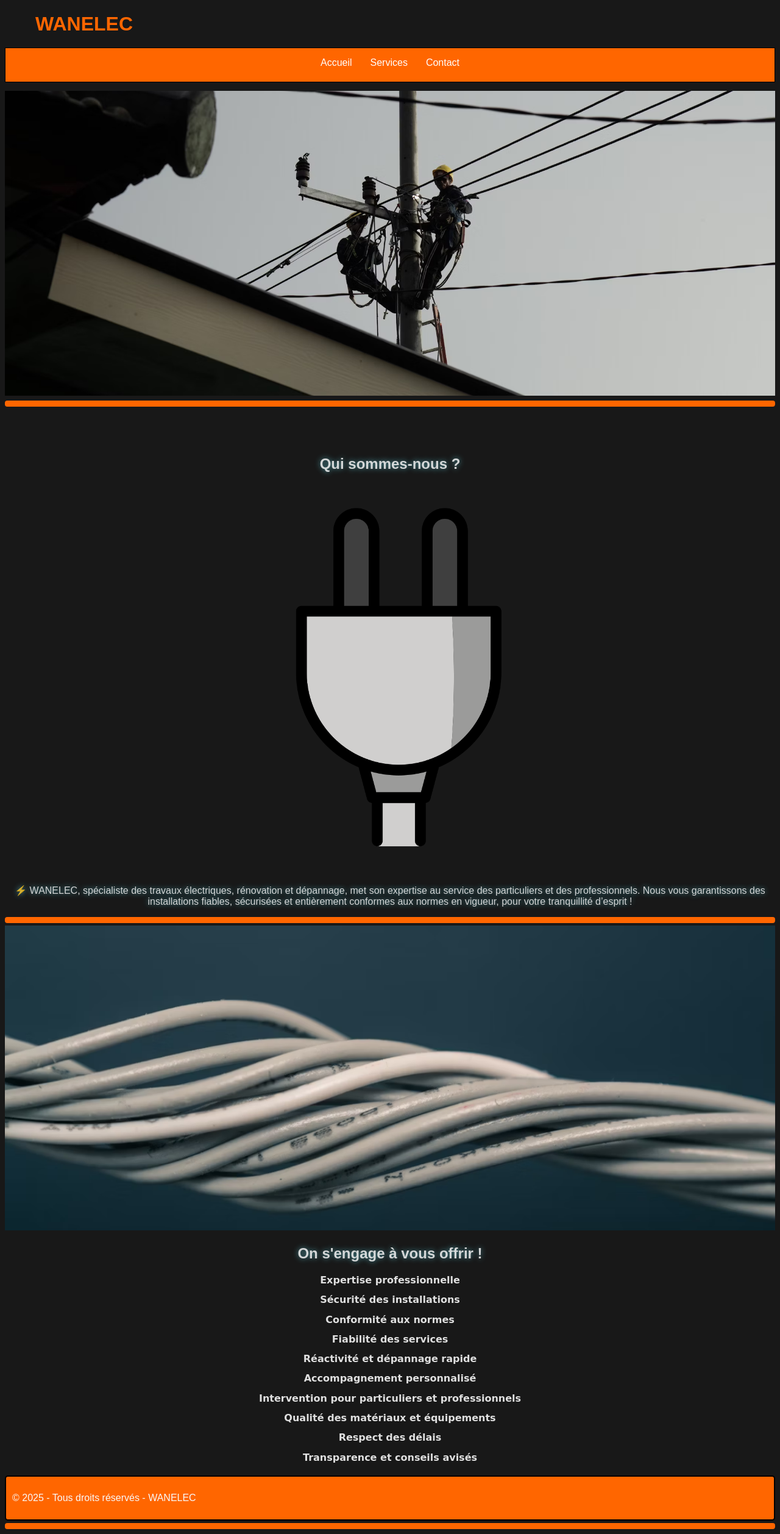
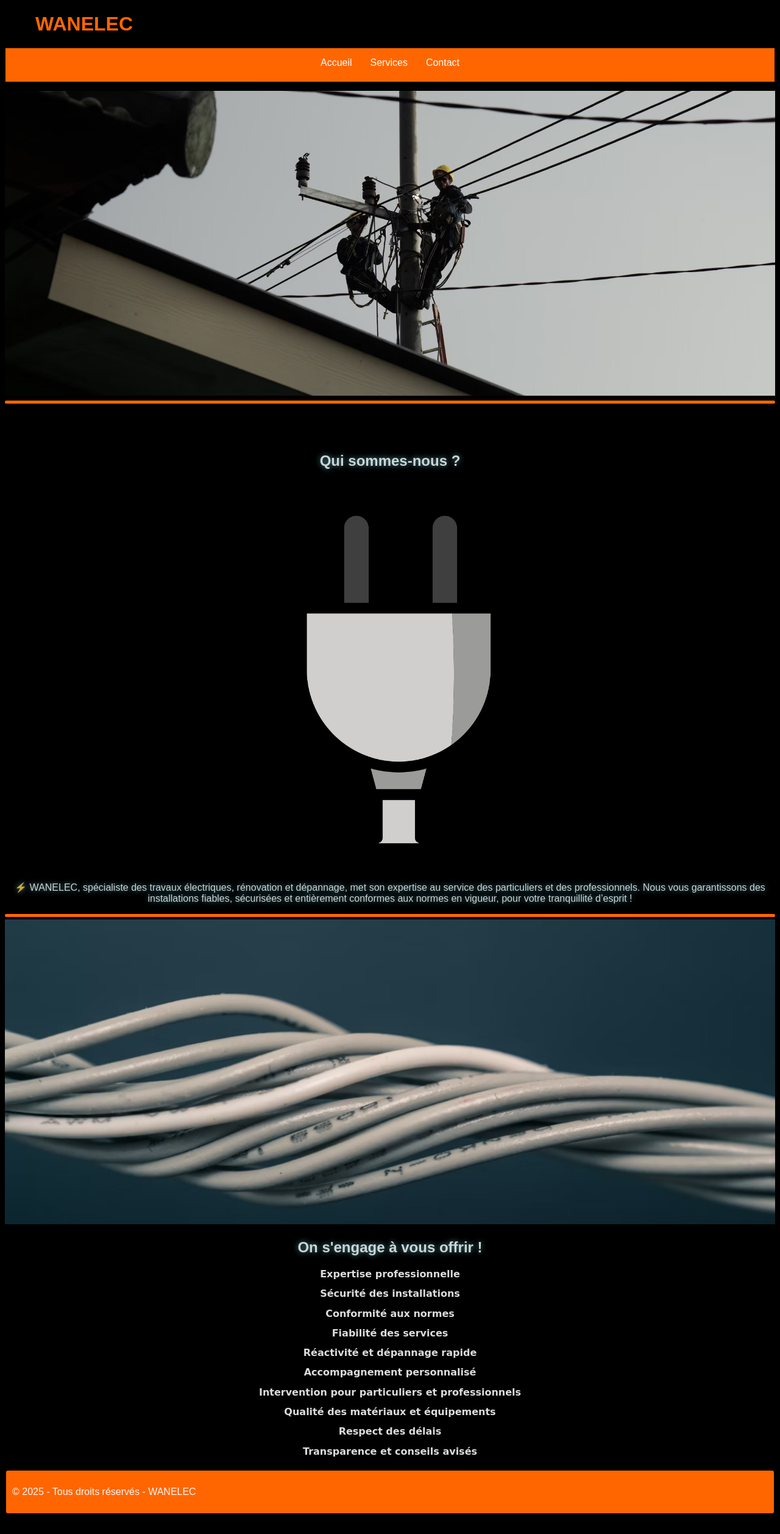
Before and after one commit to nourelislm93700/ELEKWAN, a PHP site: page / in a window 1280 px wide. Shown: the whole page at 61% size. After the commit the page ends 2482 px from the top, so only its background shows below. Run offline with PHP 8.4, Linux system fonts and the light colour scheme.

Commit message:
changing colors again to respect the rules

```diff
--- a/assets/css/index.css
+++ b/assets/css/index.css
@@ -1,5 +1,5 @@
 body {
-     background-color: #181818;
+     background-color: #000000;
      color: #ffffffdc;
      font-family: 'Poppins', sans-serif;
 }
@@ -98,7 +98,7 @@ nav ul li a:hover {
 
 .line {
     width: 100%;
-    height: 10px;
+    height: 5px;
     background-color : #ff6600;
     border-radius: 4px;
     margin-top: 4px;
--- a/index.html
+++ b/index.html
@@ -56,7 +56,6 @@
         <p>&copy; 2025 - Tous droits réservés - WANELEC</p>
     </footer>
 
-    <div class="line"></div>
     <script src="assets/js/index.js"></script>
 </body>
 </html>
```
